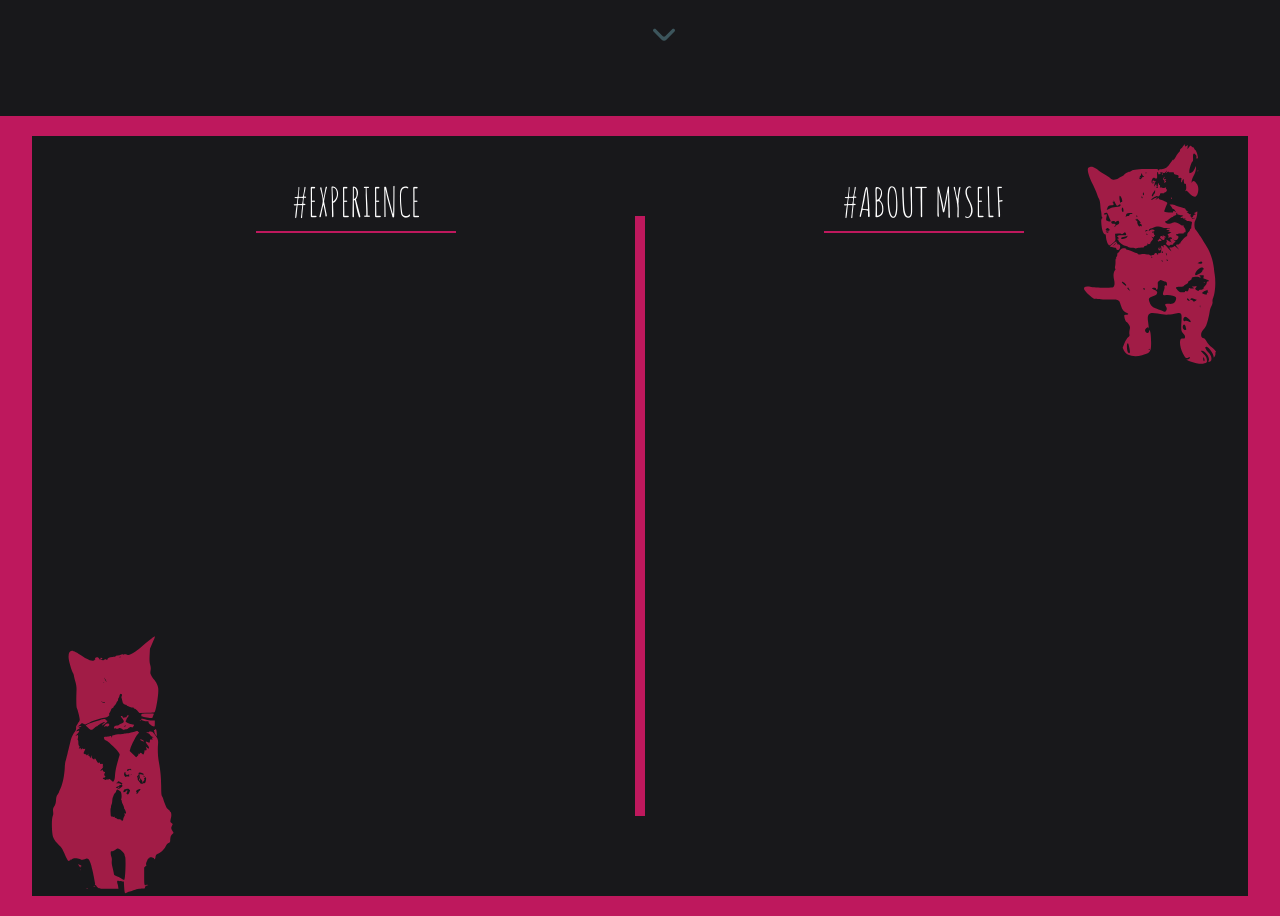
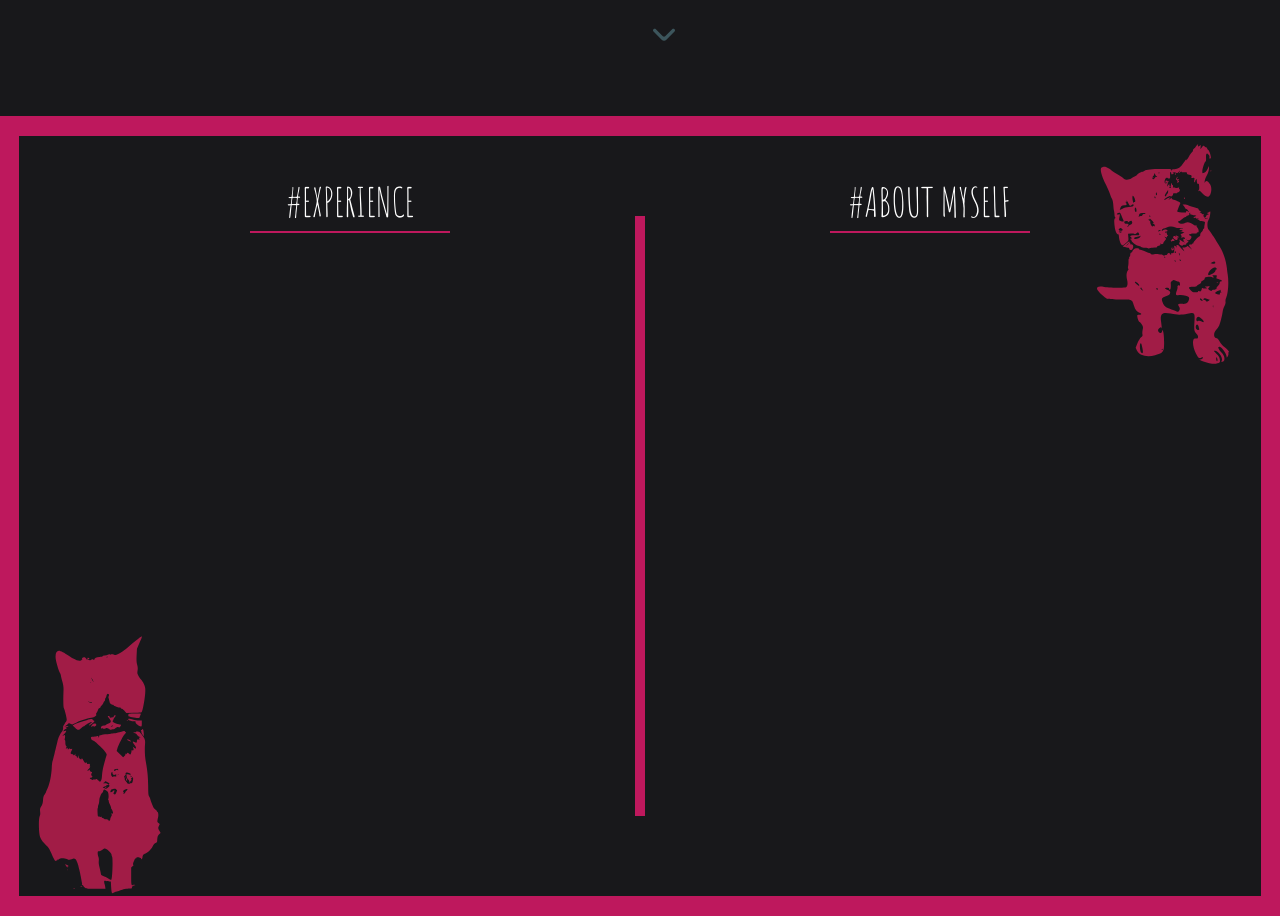
Before and after one commit to erratinsilentio/portfolio, a Vue app in the folder client/: page / in a window 1280 px wide. Shown: the part 720-1636 px from the top of the page. Built offline with nearby package versions, Linux system fonts and the light colour scheme.

Commit message:
corrected width for container

```diff
--- a/client/src/pages/About.vue
+++ b/client/src/pages/About.vue
@@ -152,7 +152,7 @@ const scrollToElement = () => {
 
 .inside {
     position: relative;
-    min-width: 95vw;
+    min-width: 97vw;
     min-height: 95vh;
     background-color: #18181b;
     display: flex;
```
